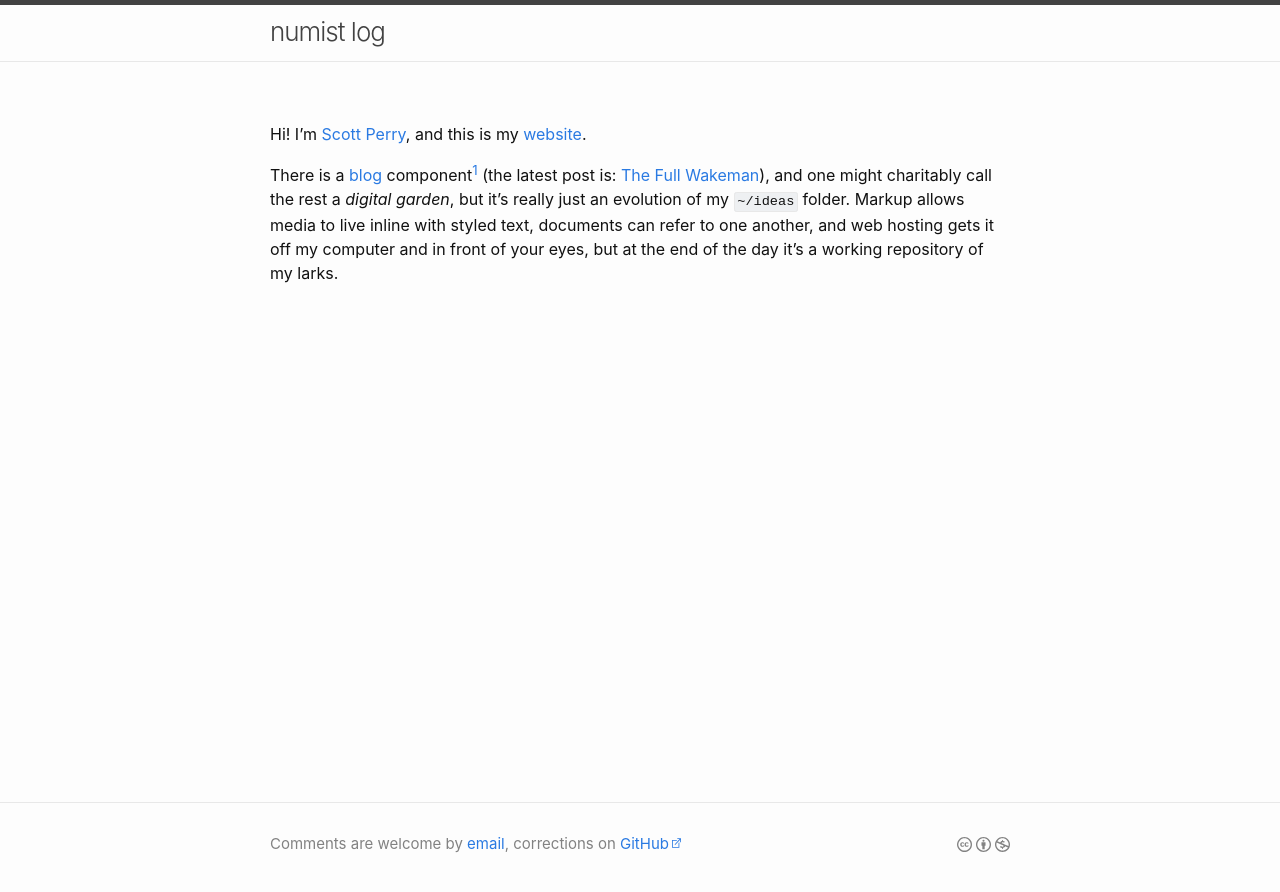
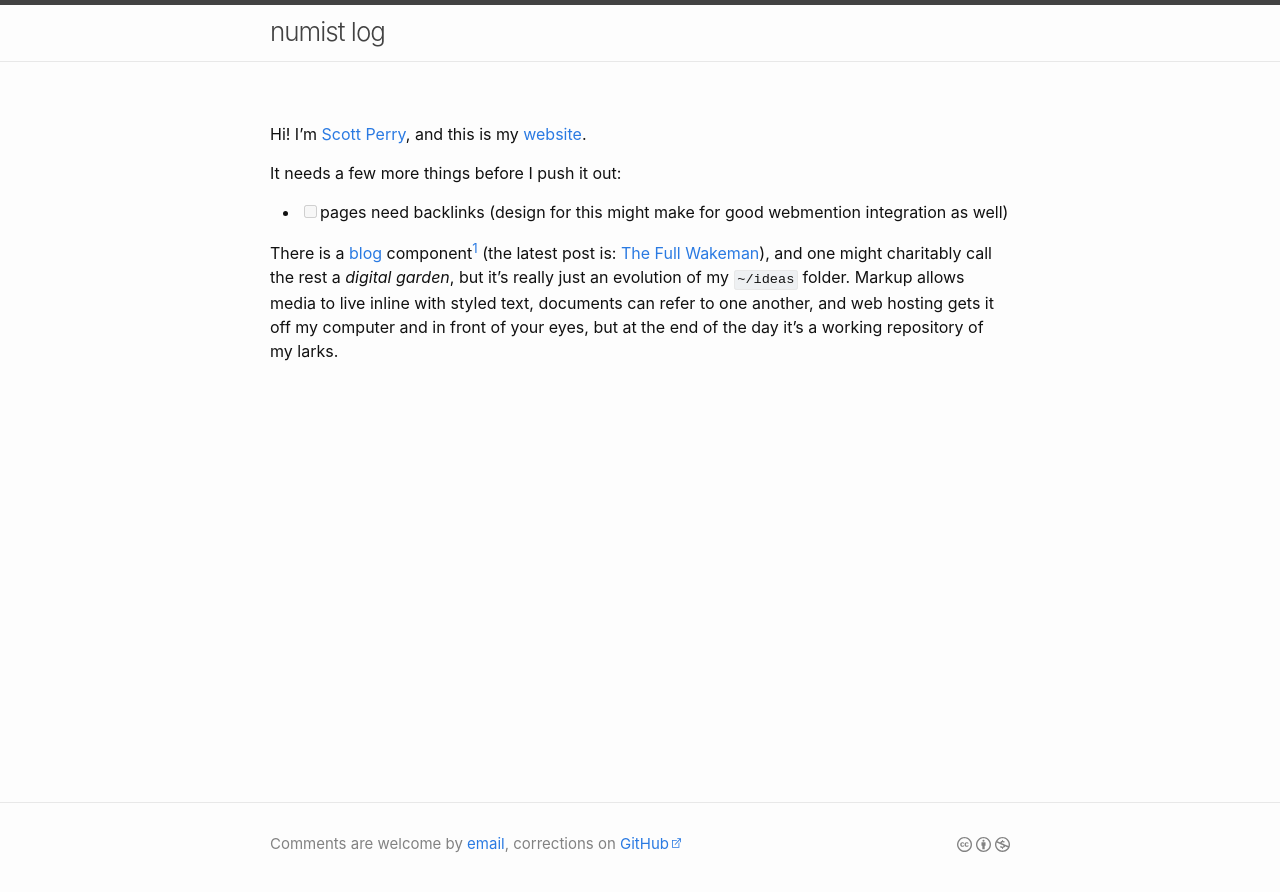
Before and after one commit to numist/numi.st, a Jekyll site: the page built from index.md, in a window 1280 px wide. Shown: the top 892 px of the page. Built offline with Jekyll 4.4.1, drawn with Linux system fonts in a browser that asks for light colours.

Commit message:
make checklinks happy

```diff
--- a/_includes/head.html
+++ b/_includes/head.html
@@ -5,7 +5,7 @@
   {%- seo -%}
   <link rel="stylesheet" href="{{ "/assets/main.css" | relative_url }}">
   <link rel="shortcut icon" type="image/png" href="{{ "/favicon.png" | relative_url }}">
-  {% if page.name == "index.md" %}
+  {% if page.name == "blog.md" %}
   <link type="application/atom+xml" rel="alternate" href="/feed.xml" title="numist log">
   {% endif %}
 
--- a/index.md
+++ b/index.md
@@ -4,6 +4,10 @@
 
 Hi! I'm [Scott Perry](about), and this is my [website](colophon).
 
+It needs a few more things before I push it out:
+
+* [ ] pages need backlinks (design for this might make for good webmention integration as well)
+
 There is a [blog](blog) component[^feed] (the latest post is: <a  target="_self" href="{{ site.posts.first.link | default: site.posts.first.url | relative_url }}">{{ site.posts.first.title | markdownify | remove: '<p>' | remove: '</p>' | strip }}</a>), and one might charitably call the rest a _digital garden_, but it's really just an evolution of my `~/ideas` folder. Markup allows media to live inline with styled text, documents can refer to one another, and web hosting gets it off my computer and in front of your eyes, but at the end of the day it's a working repository of my larks.
 
-[^feed]: Which has a [feed](feed)!
+[^feed]: Which has a [feed](/feed.xml)!
```
Also changed, not shown: about.md (+1 -0 lines), moto.md (added, +24 -0 lines), license.md (renamed from LICENSE.md).
